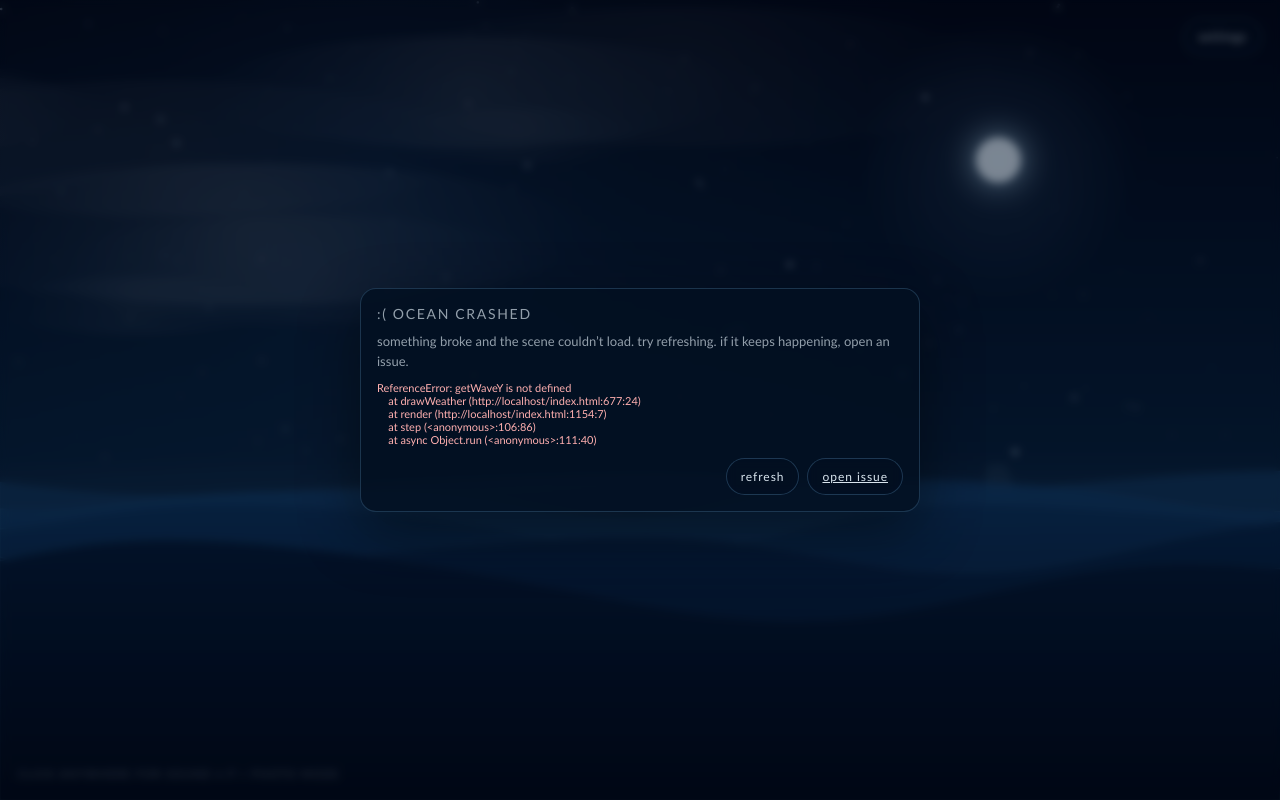
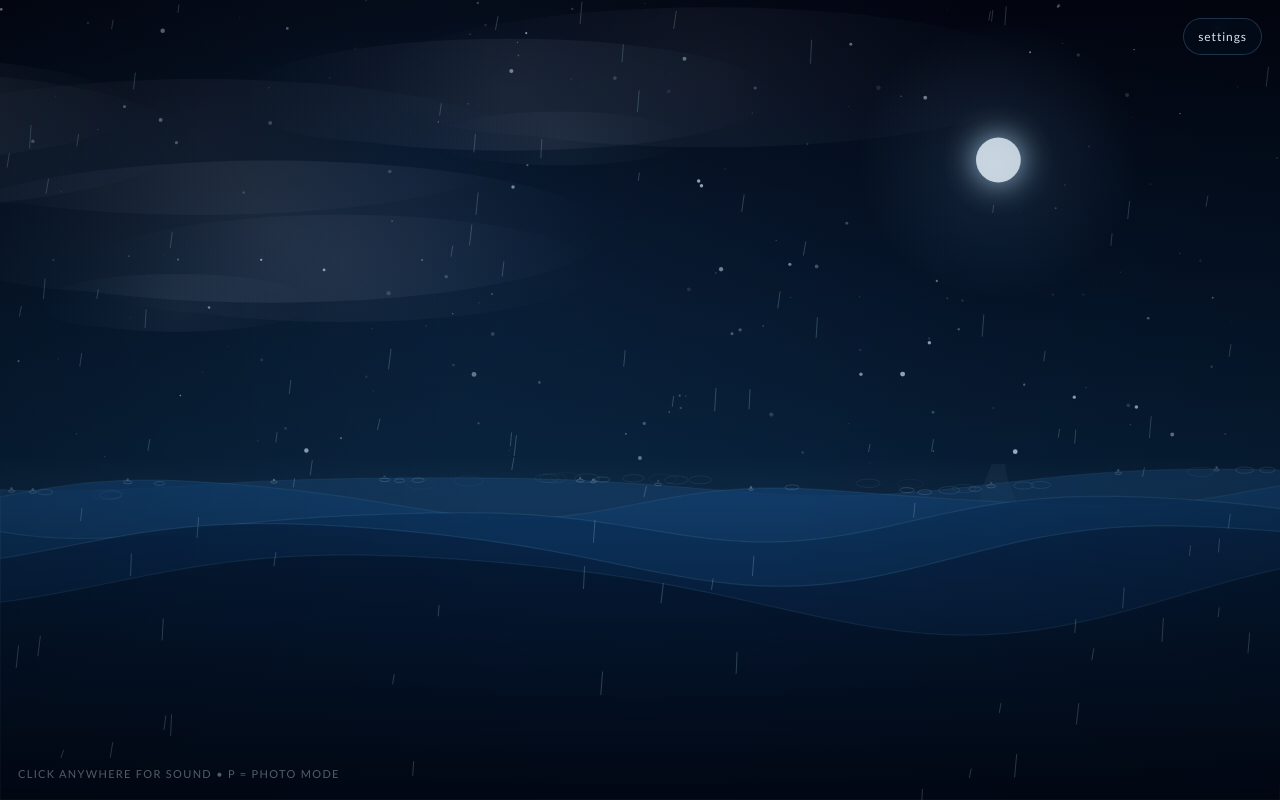
Before and after one commit to iluxz/ocean, a plain HTML site: page index.html in a window 1280 px wide. Drawn offline with Linux system fonts and the light colour scheme; animation ran at ten frames a second.

Commit message:
fix missing getWaveY for rain ripples

```diff
--- a/index.html
+++ b/index.html
@@ -821,6 +821,22 @@
         + Math.sin(x * freq * 1.85 + phase * 1.3) * amp * 0.18;
     }
 
+    function getWaveY(x, horizon) {
+      const hzn = horizon ?? (h * 0.58);
+      const waveT = animTime * (reducedMotion ? 0.25 : 1);
+      const layers = [
+        { base: hzn + 18,  amp: 10, freq: 0.008,  phase: waveT * 0.00045 },
+        { base: hzn + 34,  amp: 14, freq: 0.0105, phase: waveT * 0.00062 + 1.2 },
+        { base: hzn + 56,  amp: 18, freq: 0.009,  phase: -waveT * 0.00052 + 2.1 },
+        { base: hzn + 84,  amp: 24, freq: 0.0075, phase: waveT * 0.00072 + 0.4 },
+        { base: hzn + 120, amp: 32, freq: 0.0062, phase: -waveT * 0.00058 + 3.4 }
+      ];
+      // front-most visible waterline approximation
+      let y = h;
+      for (const l of layers) y = Math.min(y, waveY(l.base, l.amp, l.freq, l.phase, x));
+      return y;
+    }
+
     function drawWave(layer) {
       const { base, amp, freq, phase, colorTop, colorBottom, alpha, stroke } = layer;
       ctx.save();
```
